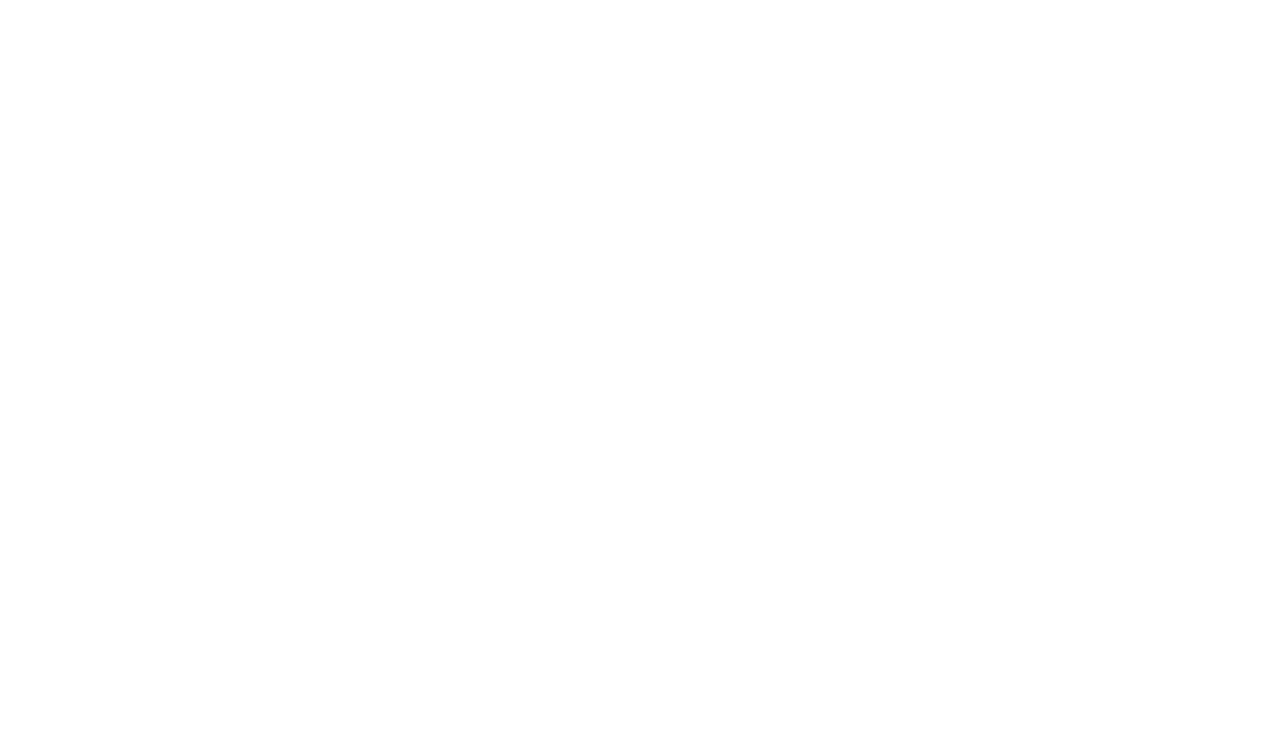
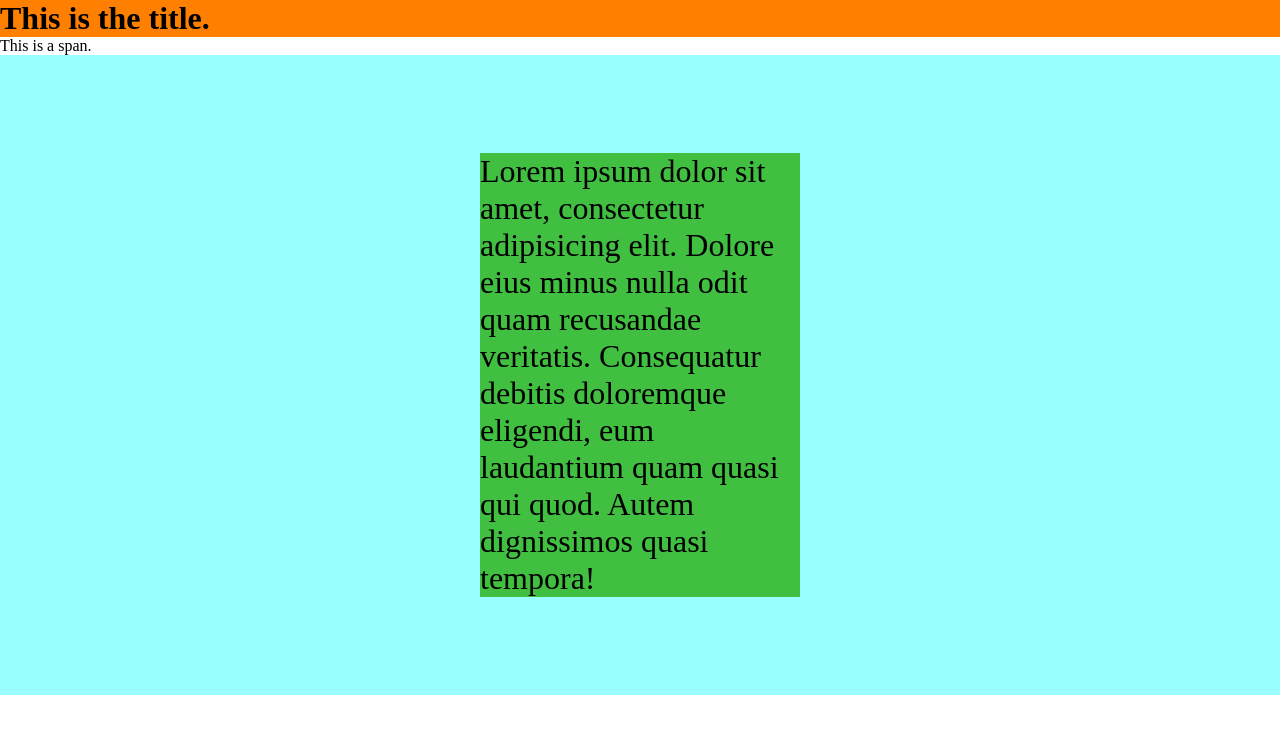
Before and after one commit to Internship-with-Bijan/session04-css, a website: page src/index.html in a window 1280 px wide. Drawn offline with Linux system fonts and the light colour scheme.

Commit message:
[ADD] styles

```diff
--- a/src/index.html
+++ b/src/index.html
@@ -8,6 +8,19 @@
         />
         <meta http-equiv="X-UA-Compatible" content="ie=edge" />
         <title>Document</title>
+
+        <link rel="stylesheet" href="./styles.css" />
     </head>
-    <body></body>
+    <body>
+        <h1 id="title">This is the title.</h1>
+        <span>This is a span.</span>
+
+        <main>
+            <div class="box">
+                Lorem ipsum dolor sit amet, consectetur adipisicing elit. Dolore eius minus nulla odit quam recusandae
+                veritatis. Consequatur debitis doloremque eligendi, eum laudantium quam quasi qui quod. Autem
+                dignissimos quasi tempora!
+            </div>
+        </main>
+    </body>
 </html>
--- /dev/null
+++ b/src/styles.css
@@ -0,0 +1,43 @@
+*,
+*::before,
+*::after {
+    box-sizing: border-box;
+
+    margin: 0;
+    padding: 0;
+}
+
+/* tag selector */
+main {
+    /* hsl: hue, saturation, lightness */
+    background-color: hsl(180deg, 100%, 80%);
+
+    display: grid;
+    place-items: center;
+
+    height: 40rem;
+}
+
+/* id selector */
+#title {
+}
+
+/* class selector */
+.box {
+    background-color: hsl(120deg, 50%, 50%);
+
+    width: 20rem;
+    height: auto;
+
+    font-size: 2rem;
+}
+
+h1 {
+    background-color: hsl(30deg, 100%, 50%);
+
+    /*display: inline;*/
+}
+
+b {
+    /*display: block;*/
+}
```
